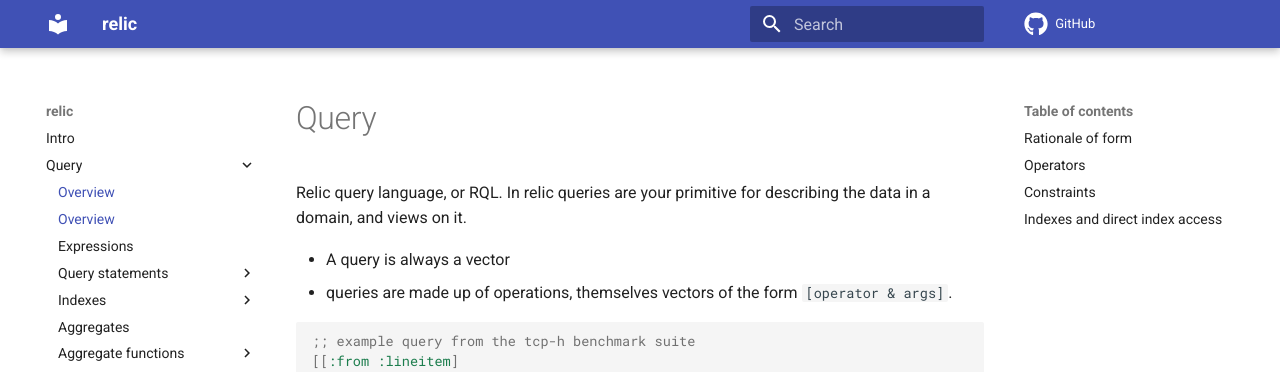
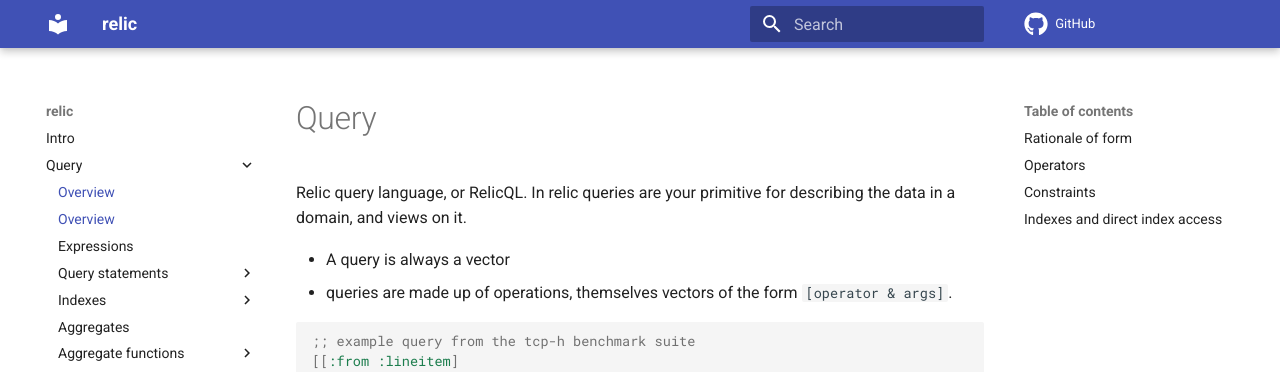
Before and after one commit to wotbrew/relic, an MkDocs documentation site: the page built from doc/query.md, in a window 1280 px wide and 900 px high. Shown: the top 372 px of the window. Built offline with MkDocs 1.6.1 and Material for MkDocs 9.7.7, drawn with Linux system fonts in a browser that asks for light colours; comment, search, counter and statistics services are not loaded.

Commit message:
RelicQL data dsl

```diff
--- a/doc/query.md
+++ b/doc/query.md
@@ -1,6 +1,6 @@
 # Query
 
-Relic query language, or RQL. In relic queries are your primitive for describing the data in a domain, and views on it.
+Relic query language, or RelicQL. In relic queries are your primitive for describing the data in a domain, and views on it.
 
 - A query is always a vector
 - queries are made up of operations, themselves vectors of the form `[operator & args]`.
```
Also changed, not shown: README.md (+1 -1 lines).
